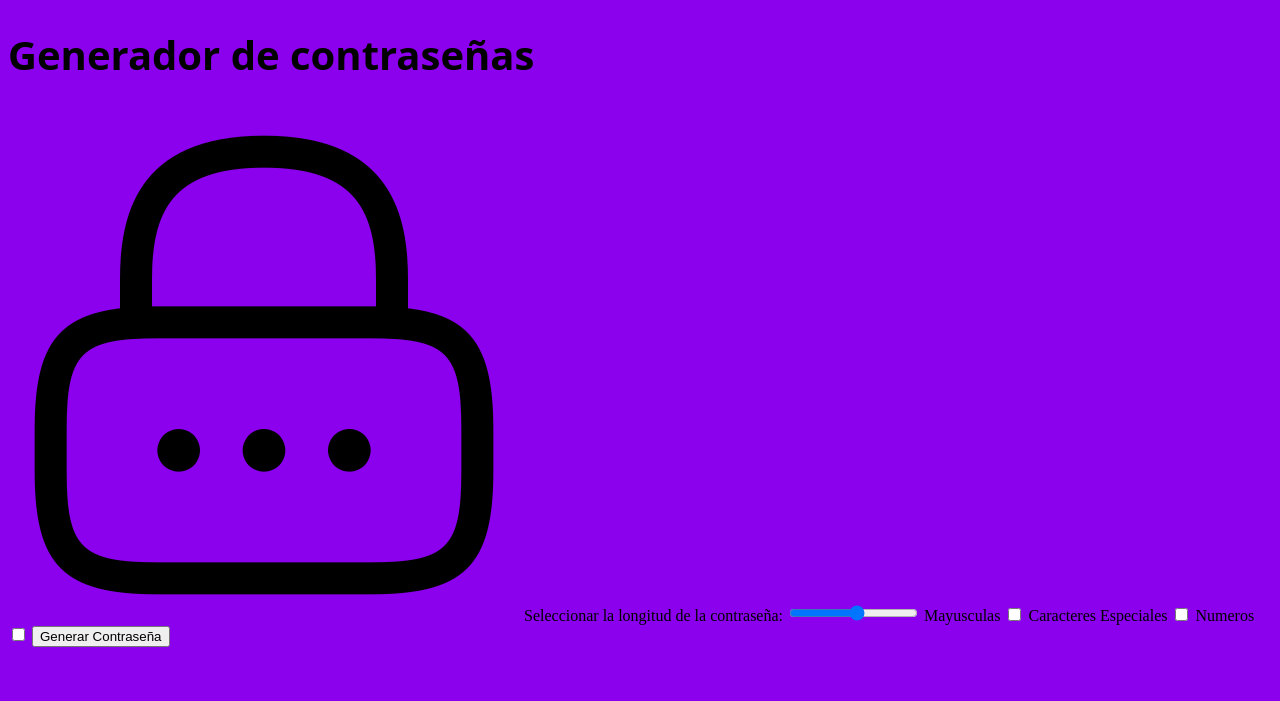
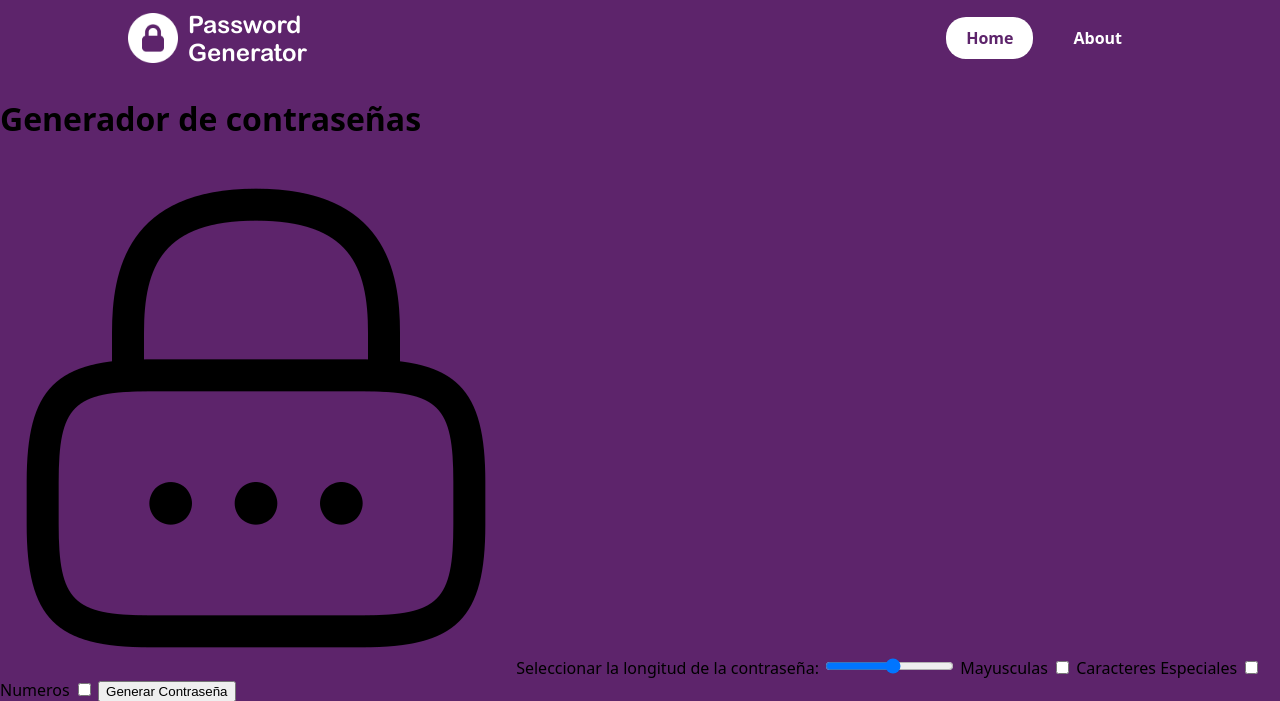
Before and after one commit to LilAguh/generador-de-claves-django, a Django app: page / in a window 1280 px wide. Shown: the top 701 px of the page. Run offline with Django 4.2, Linux system fonts and the light colour scheme.

Commit message:
clases para las etiquetas del layout

```diff
--- a/generator/templates/layout.html
+++ b/generator/templates/layout.html
@@ -6,10 +6,33 @@
         <meta http-equiv="X-UA-Compatible" content="IE=edge" />
         <meta name="viewport" content="width=device-width, initial-scale=1.0" />
         <title>Generador de Contraseñas</title>
-        <link rel="stylesheet" href="{% static 'css/template.css' %}" />
+        <link rel="stylesheet" href="{% static 'css/layout.css' %}" />
+        <meta name="viewport" content="width=device-width, initial-scale=1">
     </head>
     <body class="body">
-        <nav></nav>
+        <header>
+            <a href="" class="header_logo">
+                <img
+                    src="{% static 'icons/cerrar.png' %}"
+                    alt="logo"
+                    class="header_logo-image"
+                />
+                <div class="header_logo-text">
+                    <p>Password</p>
+                    <p>Generator</plass=>
+                </div>
+            </a>
+            <nav>
+                <a href="" class="nav-link selected">Home</a>
+                <a href="" class="nav-link">About</a>
+            </nav>
+        </header>
         {% block content %} {% endblock %}
     </body>
+    <style>
+        @font-face {
+            font-family: Cyrillic;
+            src: url("{% static 'fonts/Cyrillic.ttf' %}") format("truetype");
+        }
+    </style>
 </html>
```
